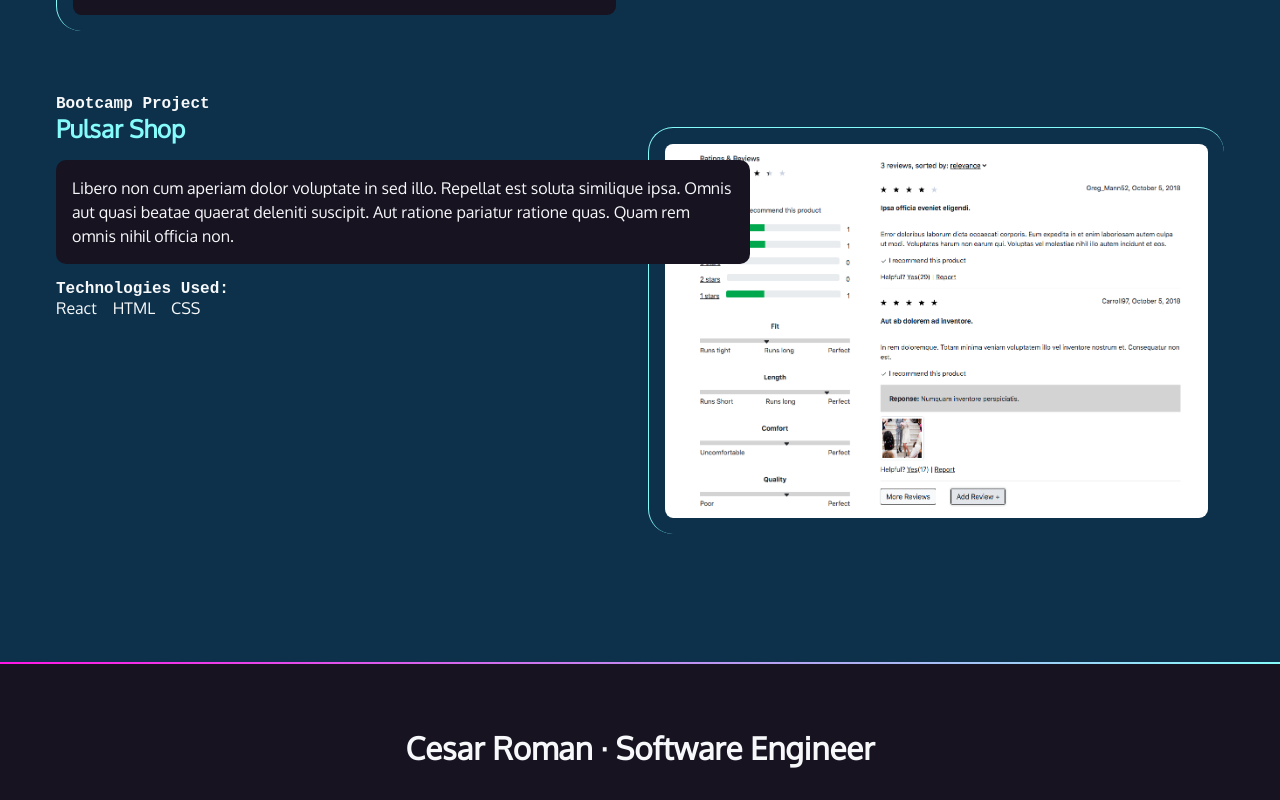
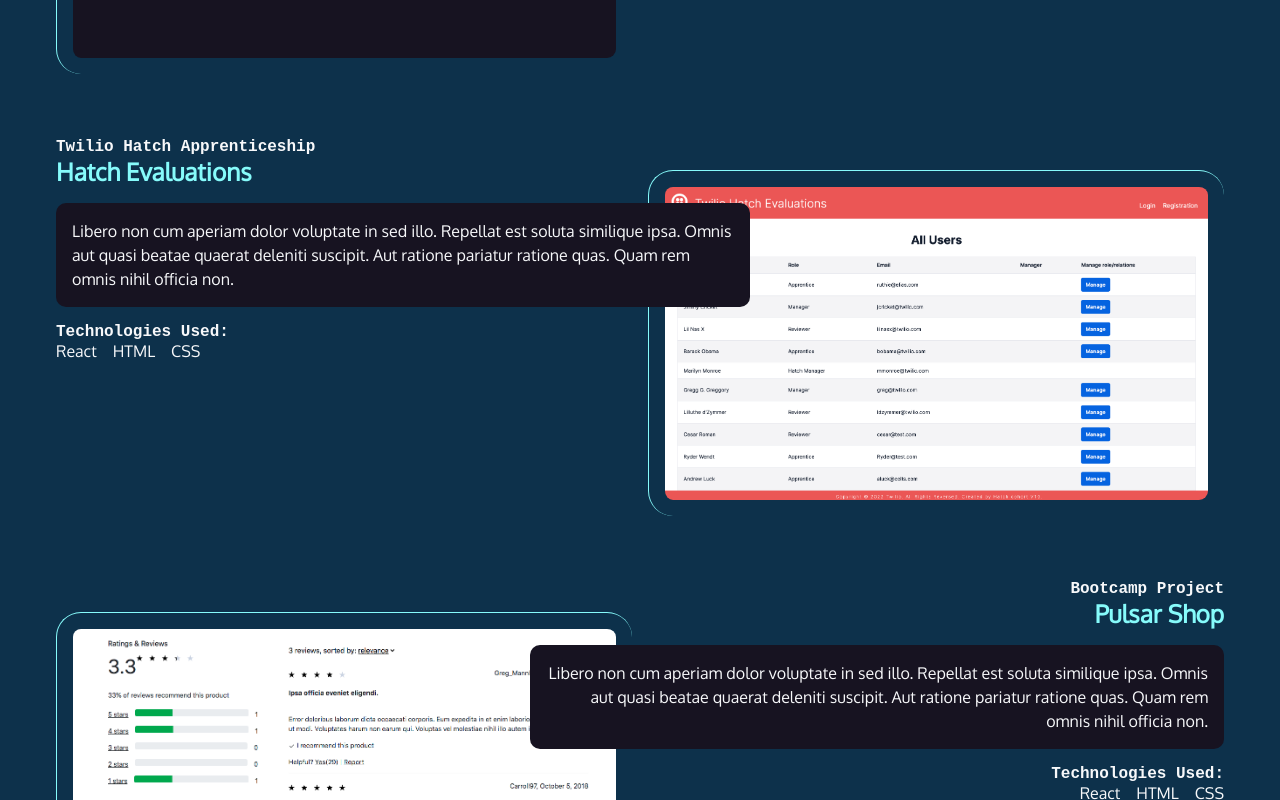
Before and after one commit to cesartheroman/personal-portfolio, a React app: page /projects in a window 1280 px wide. Shown: the part 640-1440 px from the top of the page. Built offline with nearby package versions, Linux system fonts and the light colour scheme; the HTML template or start-up script is replaced by a standard one; a web font is replaced by a local one.

Commit message:
refactor: added twilio project, edited screenshots

```diff
--- a/public/index.js
+++ b/public/index.js
@@ -1,5 +1,6 @@
 export { default as profilePicture } from './assets/profilePicture.jpg';
 export { default as cromanResume } from './assets/cromanResume.pdf';
 export { default as portfolioScreenshot } from './assets/portfolioScreenshot.png';
+export { default as hatchProject } from './assets/hatchProject.png';
 export { default as pulsarShop } from './assets/pulsarShop.png';
 export { default as indyPhoto } from './assets/indyPhoto.png';
--- a/src/components/Projects.jsx
+++ b/src/components/Projects.jsx
@@ -1,6 +1,10 @@
 import React from 'react';
 
-import { portfolioScreenshot, pulsarShop } from '../../public/index';
+import {
+  portfolioScreenshot,
+  pulsarShop,
+  hatchProject,
+} from '../../public/index';
 
 const Projects = () => (
   <>
@@ -40,6 +44,35 @@
 
         <article className="reverse">
           <div className="text">
+            <h4>Twilio Hatch Apprenticeship</h4>
+
+            <h3>Hatch Evaluations</h3>
+
+            <p className="blackBox">
+              Libero non cum aperiam dolor voluptate in sed illo. Repellat est
+              soluta similique ipsa. Omnis aut quasi beatae quaerat deleniti
+              suscipit. Aut ratione pariatur ratione quas. Quam rem omnis nihil
+              officia non.
+            </p>
+
+            <h4>Technologies Used:</h4>
+
+            <ul>
+              <li>React</li>
+              <li>HTML</li>
+              <li>CSS</li>
+            </ul>
+          </div>
+
+          <img
+            src={hatchProject}
+            className="projectScreenshots"
+            alt="Screenshot of Hatch Evaluation Project"
+          ></img>
+        </article>
+
+        <article>
+          <div className="text">
             <h4>Bootcamp Project</h4>
 
             <h3>Pulsar Shop</h3>
```
Also changed, not shown: public/assets/hatchProject.png (added), public/assets/portfolioScreenshot.png.
